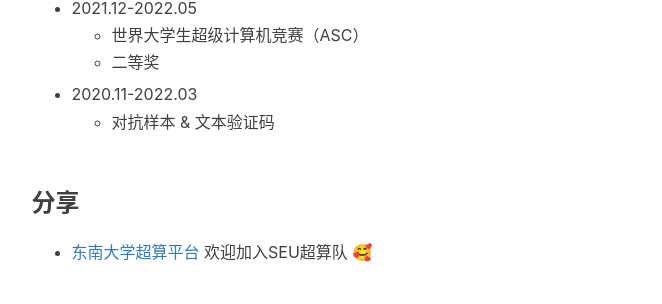
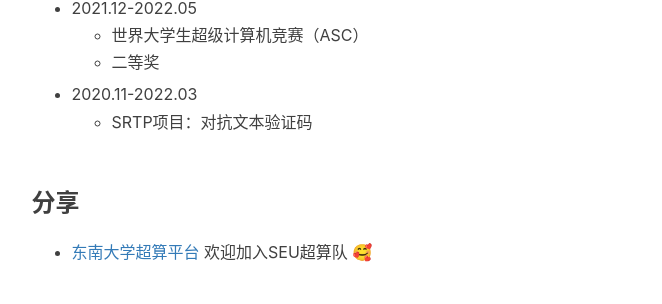
Before and after one commit to Gfssfa/Gfssfa.github.io, a Jekyll site: the page built from about.html, in a window 1280 px wide and 900 px high, scrolled down 1672 px. Shown: the part 185-489 px from the top of the window, without its empty margins (136-798 px from the left). Built offline with Jekyll 4.4.1, drawn with Linux system fonts in a browser that asks for light colours; nearby versions of some CDN libraries; comment, search, counter and statistics services are not loaded.

Commit message:
Update zh.md

```diff
--- a/_includes/about/zh.md
+++ b/_includes/about/zh.md
@@ -37,7 +37,7 @@ Hey，我是黄鹏程（Gfssfa）。喜欢的球员是Luka Modrić，喜欢的
    * 世界大学生超级计算机竞赛（ASC）
    * 二等奖
 * 2020.11-2022.03
-   * 对抗样本 & 文本验证码
+   * SRTP项目：对抗文本验证码
 
 ### 分享
 * [东南大学超算平台](https://asc-wiki.com/) 欢迎加入SEU超算队 🥰
```
